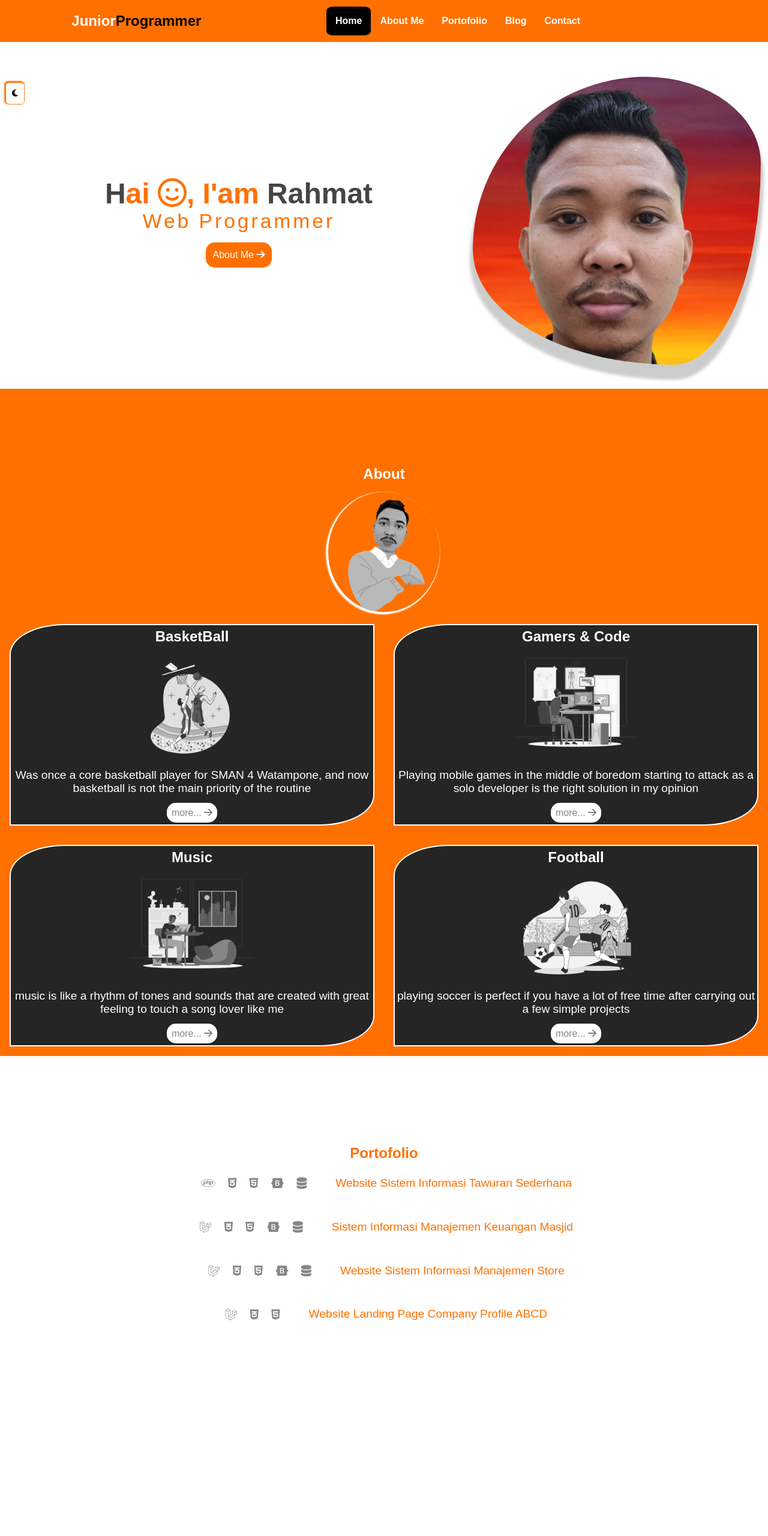
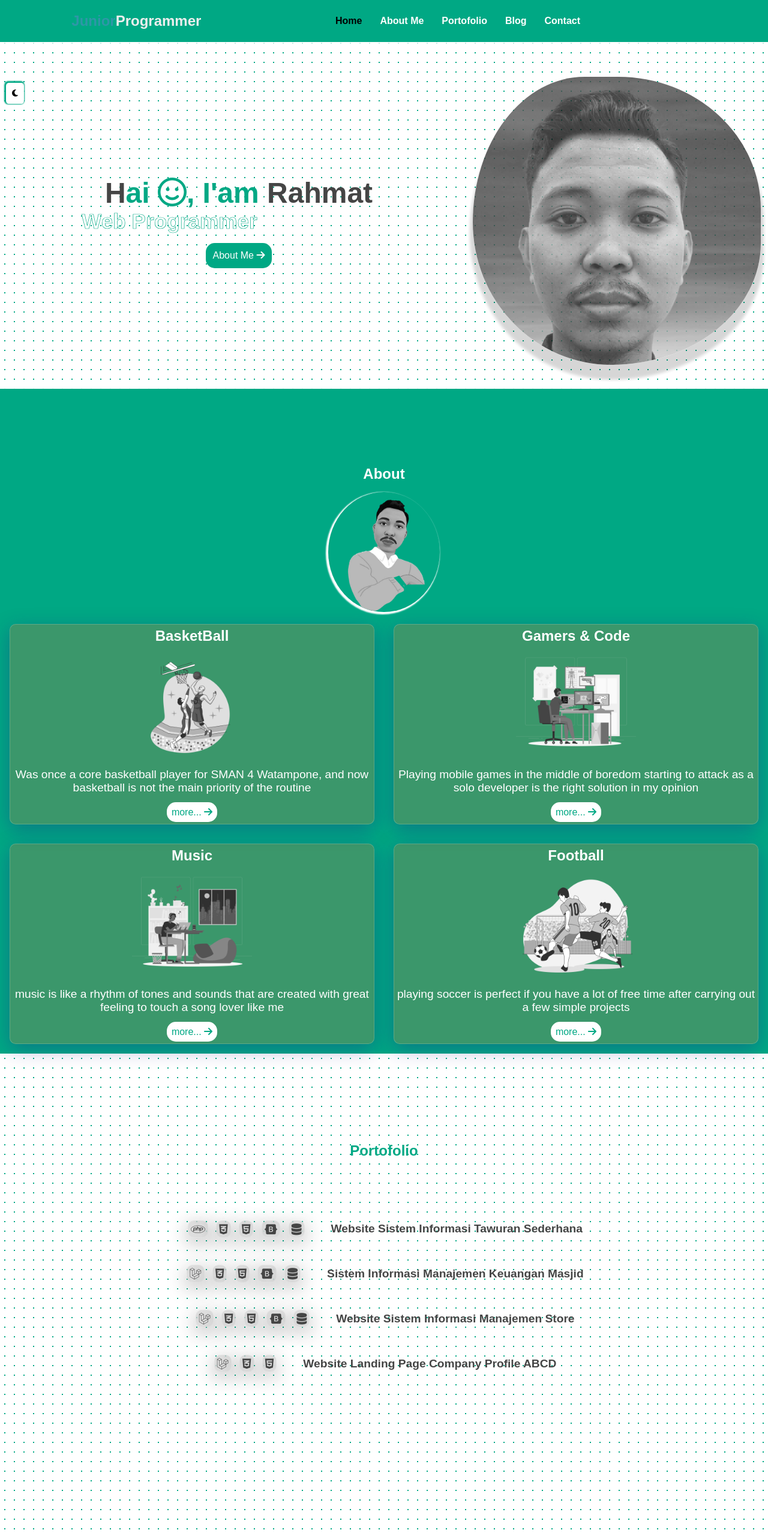
Before and after one commit to rahmatakba17/portofolio-native, a plain HTML site: page index.html in a window 1280 px wide. Shown: the top 2560 px of the page at 60% size. Drawn offline with Linux system fonts and the light colour scheme; a web font is replaced by a local one.

Commit message:
perubahan warna tema dan sedikit perubahan animasi

```diff
--- a/assets/css/style.css
+++ b/assets/css/style.css
@@ -1,5 +1,6 @@
 :root{
-    --orange : #FF7000;
+    --bluemoon : #112E41;
+    --orange:#FF7000;
     --yellow: #FFBF00;
     --red : #DC3535;
     --facebook: #0002A1;
@@ -9,15 +10,17 @@
     --cream: #ffff;
     --black: #000000;
     --whatsapp : #00a884;
+    /* --whatsapp : #00FFCA; */
 }
 *{
     margin: 0;
     padding: 0;
     scroll-behavior: smooth;
 }
+
 body{
     background-color:var(--cream);
-    color: var(--orange);
+    color: var(--whatsapp);
     box-sizing: border-box;
     /* font-family: "Roboto", "Helvetica Neue", sans-serif; "Baloo Paaji", cursive*/
     /* font-family:'Segoe UI', Tahoma, Geneva, Verdana, sans-serif; */
@@ -37,7 +40,7 @@ body{
     cursor: pointer;
 }
 ::-webkit-scrollbar-thumb:hover {
-    background-color: var(--orange);
+    background-color: var(--whatsapp);
         transition: 30s;
 }
 
@@ -57,7 +60,10 @@ body{
     width: 100%;
     height: 40px;
     position: fixed;
-    background-color: var(--orange);
+    background-color: var(--whatsapp);
+}
+.header .sticky{
+    background-color: red !important;
 }
 .nav-header>li{
     list-style: none;
@@ -81,12 +87,14 @@ body{
     color: var(--black);
     transition: ease-in-out all .6s;
 }
-.active{
-    background-color: var(--black);
-    border-radius: 15%;
+.nav-li> .a-active{
+    /* background-color: var(--black); */
+    /* border-radius: 15%; */
+    font-weight: bolder !important;
+    color: var(--black)!important;
 }
 .nav-li> .a-active:hover {
-    color: var(--orange);
+    color: var(--whatsapp);
 }
 .brand{
     display: flex;
@@ -96,11 +104,11 @@ body{
     text-transform: capitalize;
 }
 .fname{
-    color:var(--cream);
+    color: #2E97A7;
     font-weight: 600;
 }
 .lname{
-    color: var(--black);
+    color: #EEEEEE;
     font-weight: 600;
 }
 .menu-toggle {
@@ -122,6 +130,9 @@ body{
 
 /* INI BAGIAN SECTION HOME */
 .home{
+    background: radial-gradient(circle, var(--whatsapp) 10%, transparent 11%);
+    background-size: 1em 1em;
+    opacity: 1;
     text-align: center;
     padding-top: 8rem;
 }
@@ -141,10 +152,10 @@ body{
     border-radius: 15%;
     position: fixed;
     z-index: 2;
-    box-shadow: -1px -1px 2px 2px var(--orange);
+    box-shadow: -1px -1px 2px 2px var(--whatsapp);
 }
 .btn-dark:hover{
-    background-color: var(--orange);
+    background-color: var(--whatsapp);
     color: var(--black);
 }
 .home .container-home{
@@ -168,10 +179,20 @@ body{
     font-size: 3rem;
     font-weight:bold;
 }
-.card-home h4{
+/* .card-home .text-animate{
     font-size: 2.1rem;
-    font-weight: normal;
+    font-weight:bolder;
     letter-spacing: 4px;
+} */
+.card-home .text-animate{
+    position: relative;
+    width: 32.8rem;
+    color: transparent;
+    -webkit-text-stroke: .7px var(--whatsapp);
+}
+.card-home .text-animate h4{
+    font-size: 2.2rem;
+    font-weight: 700;
 }
 .card-home h3::first-letter {
     color: var(--sec-orange);
@@ -185,7 +206,7 @@ body{
 .box-home .btn-card-home {
     display: inline-block;
     padding: 12px;
-    background-color: var(--orange);
+    background-color: var(--whatsapp);
     border: 0;
     color: var(--cream);
     text-decoration: none;
@@ -200,7 +221,7 @@ body{
     transition: all 1s;
 }
 aside{
-    /* background: var(--orange);   */
+    /* background: var(--whatsapp);   */
     border-radius: 30% 10px 30% 10px;
     display: flex;
     align-items: center;
@@ -225,6 +246,8 @@ h2 {
     background: url('../../img/rahmat-colours.png');
     -webkit-background-size: cover;
     background-size: cover;
+    filter: grayscale(100%);
+    opacity: 0.8;
     display: flex;
     justify-content: center;
     align-items: center;
@@ -237,6 +260,9 @@ h2 {
     background-position: center center;
     /* border-radius: 70% 70% 120% 90%; */
     transition: all 1s ease-in-out;
+}
+.box-home-img:hover{
+    filter: none;
 }
 @keyframes animate {
     0%{
@@ -255,7 +281,7 @@ h2 {
     text-align: center;
     padding-top: 8rem;
     color: var(--cream);
-    background-color: var(--orange);
+    background-color: var(--whatsapp);
     box-shadow: -2px 0px 2px 2px var(--cream);
 }
 .title-about{
@@ -278,20 +304,25 @@ h2 {
     transition: 3s;
 }
 .box-about{
-    border: 2px var(--cream) solid;
-    border-radius: 15% 0 15% 0;
+    background: rgba(234, 101, 33, 0.25);
+    box-shadow: 0 8px 32px 0 rgba(31, 38, 135, 0.37);
+    backdrop-filter: blur(3.5px);
+    -webkit-backdrop-filter: blur(3.5px);
+    border-radius: 10px;
+    border: 1px solid rgba(255, 255, 255, 0.18);
     margin: 1em;
     padding-bottom: 10px;
     text-align: center;
     align-items: center;
     flex: 40%;
-    filter: grayscale(100%);
+    /* filter: grayscale(100%); */
     cursor: pointer;
-    background: linear-gradient(90deg, rgb(63, 31, 14) 100%, rgba(153,127,57) 88%);
+    /* background: linear-gradient(90deg, rgb(63, 31, 14) 100%, rgba(153,127,57) 88%); */
 }
 .box-about:hover{
-    filter: grayscale(0);
+    filter: none;
     transition: 2s;
+    color: var(--black);
 }
 .box-about .label-about{
     display: block;
@@ -299,8 +330,8 @@ h2 {
 .img-about{
     filter: grayscale(100%);
 }
-.img-about:hover {
-    filter: none;
+.box-about , .img-about:hover {
+    filter: none !important;
     transition: 1s;
 }
 .box-about p{
@@ -312,7 +343,7 @@ h2 {
     /* position: absolute; */
     top: 0;
     padding-top: 5px;
-    color: var(--cream);
+    /* color: var(--cream); */
     font-size: 1.5rem;
     font-weight:bold;
 }
@@ -321,7 +352,7 @@ h2 {
     background-color: var(--cream);
     border: 0;
     font-size: 1rem;
-    color : var(--orange);
+    color : var(--whatsapp);
     border-radius: 15px;
     text-decoration: none;
         list-style: none;
@@ -336,16 +367,43 @@ h2 {
 /* INI BAGIAN SECTION PORTOFOLIO */
 .portofolio{
     height: 100vh;
+    background: radial-gradient(circle, var(--whatsapp) 10%, transparent 11%);
+        background-size: 1em 1em;
+        opacity: 1;
     text-align: center;
     padding-top: 8rem;
-    color: var(--orange);
+    padding-bottom: 8rem;
+    color: var(--sec-orange);
+}
+.container-portofolio {
+    margin-top: 5rem;
 }
 .icon-box-skill{
     filter: grayscale(100%);
-    background-color: var(--cream);
+    /* background-color: var(--cream); */
         padding: 4px;
         border-radius: 3px;
         margin: 2px 4px;
+        background: rgba(234, 101, 33, 0.25);
+        backdrop-filter: blur(3.5px);
+        -webkit-backdrop-filter: blur(3.5px);
+        border-radius: 10px;
+        border: 1px solid rgba(255, 255, 255, 0.18);
+        box-shadow: 0 8px 32px 0 rgba(31, 38, 135, 0.37);
+}
+.box-title-website{
+    /* filter: grayscale(100%); */
+    /* background: rgba(234, 101, 33, 0.25); */
+        /* backdrop-filter: blur(3.5px); */
+        /* -webkit-backdrop-filter: blur(3.5px);
+        border-radius: 10px;
+        border: 1px solid rgba(255, 255, 255, 0.18); */
+        /* box-shadow: 0 8px 32px 0 rgba(31, 38, 135, 0.37); */
+        font-weight: 700;
+}
+.box-title-website:hover {
+    color: var(--whatsapp);
+    transition: 0.9s;
 }
 .icon-box-skill:hover {
     filter: grayscale(0);
@@ -353,7 +411,7 @@ h2 {
 }
 
 .html:hover {
-    color: var(--orange);
+    color: var(--whatsapp);
 }
 
 .laravel:hover {
@@ -371,8 +429,8 @@ h2 {
     color: var(--yellow);
 }
 .portofolio h1{
-    margin-top: 20px;
-    color: var(--orange);
+    margin-top: 1.2rem;
+    color: var(--whatsapp);
 }
 .box-portofolio{
     display: flex;
@@ -390,7 +448,7 @@ h2 {
 .blog{
     text-align: center;
     padding-top: 8rem;
-    background-color: var(--orange);
+    background-color: var(--whatsapp);
     color: var(--cream);
     box-shadow: -2px 0px 2px 2px var(--cream);
 }
@@ -406,7 +464,7 @@ h2 {
     padding: 15px;
     background-color:var(--cream);
     margin: 10px;
-    border-radius: 50% 50% 50% 10px;
+    border-radius: 20%;
     color: var(--black);
     justify-content:space-evenly;
     border-left: .5em var(--sec-orange) solid;
@@ -416,10 +474,13 @@ h2 {
 .box-blog:hover{
     filter: grayscale(0);
     transition: 2s;
+    border-color: var(--black);
+    color: var(--black);
+    font-weight: bold;
 }
 .box-blog .icon-blog{
     font-size: 1.1rem;
-    color: var(--orange);
+    color: var(--whatsapp);
 }
 .box-blog >.label-box-blog{
     color: var(--sec-orange);
@@ -460,14 +521,14 @@ h2 {
 .span-contact{
     padding-bottom: 22px;
     line-height: normal;
-    color: var(--orange);
+    color: var(--whatsapp);
 }
 .box-contact-social{
     margin-top: 1em !important;
 }
 .icon-contact{
     justify-content: center;
-    background-color: var(--orange);
+    background-color: var(--whatsapp);
     color: var(--cream) !important;
     padding: 10px;
     border-radius: 3px;
@@ -494,7 +555,7 @@ h2 {
 }
 
 .box-maps>iframe{
-    border-left: 1em var(--orange) solid;
+    border-left: 1em var(--bluemoon) solid;
     border-radius: 4px;
     filter: grayscale(100%);
 }
@@ -505,7 +566,7 @@ iframe:hover{
 
 /* INI SECTION FOOTER */
 .footer{
-    background-color: var(--orange);
+    background-color: var(--whatsapp);
     color: var(--cream);
     text-align: center;
     box-shadow: -2px 0px 2px 2px var(--cream);
@@ -551,7 +612,7 @@ footer .container-footer{
     border-radius: 10%;
     background-color: var(--cream);
     filter: grayscale(100%);
-    color: var(--orange);
+    color: var(--whatsapp);
 }
 .icon-footer:hover{
     filter: grayscale(0);
@@ -575,7 +636,7 @@ footer .container-footer{
     font-style: italic;
 }
 .html:hover{
-    color: var(--orange);
+    color: var(--whatsapp);
 }
 .laravel:hover {
     color: var(--red);
@@ -681,7 +742,7 @@ footer .container-footer{
         margin-top: 50%;
     }
     .nav-ul>li>a:hover {
-        color: var(--orange) !important;
+        color: var(--bluemoon) !important;
         transition: ease-in-out all .6s;
     }
 
@@ -689,7 +750,7 @@ footer .container-footer{
         background-color: var(--black);
     }
     .active >a{
-        color: var(--orange) !important;
+        color: var(--bluemoon) !important;
     }
     .menu-toggle {
         display: flex;
@@ -725,14 +786,14 @@ footer .container-footer{
     }
 
     .menu-toggle input:checked~span:nth-child(2) {
-        background-color: var(--orange);
+        background-color: var(--whatsapp);
         transform: rotate(45deg) translate(-1px, -1px);
     }
     .menu-toggle input:checked~span:nth-child(3) {
         transform: scale(0);
     }
     .menu-toggle input:checked~span:nth-child(4) {
-        background-color: var(--orange);
+        background-color: var(--whatsapp);
         transform: rotate(-45deg) translate(-1px, 0);
     }
 
--- a/index.html
+++ b/index.html
@@ -52,7 +52,9 @@
       <div class="box-home pertama">
         <div class="card-home">
           <h3>Hai <i class="fa-regular fa-face-smile"></i>, I'am <span>Rahmat</span> </h3>
-          <h4>Web Programmer</h4>
+          <div class="text-animate">
+            <h4>Web Programmer</h4>
+          </div>
           <a href="#" class="btn-card-home">About Me <i class="fa-solid fa-arrow-right"></i></a>
         </div>
       </div>
@@ -125,12 +127,12 @@
             <i class="fa-solid icon-box-skill fa-database database" title="Mysql"></i>
           </div>
         </div>
-        <div class="col-6">
+        <div class="col-6 box-title-website">
           <p>Website Sistem Informasi Tawuran Sederhana</p>
         </div>
       </article>
       <article class="box-portofolio">
-        <div class="col-6">
+        <div class="col-6 box-title-website">
           <div class="box-skill">
             <i class="fa-brands icon-box-skill fa-laravel laravel" title="Laravel v.8"></i>
             <i class="fa-brands icon-box-skill fa-css3-alt css" title="css"></i>
@@ -139,7 +141,7 @@
             <i class="fa-solid icon-box-skill fa-database database" title="Mysql"></i>
           </div>
         </div>
-        <div class="col-6">
+        <div class="col-6 box-title-website">
           <p>Sistem Informasi Manajemen Keuangan Masjid</p>
         </div>
       </article>
@@ -153,7 +155,7 @@
             <i class="fa-solid icon-box-skill fa-database database" title="Mysql"></i>
           </div>
         </div>
-        <div class="col-6">
+        <div class="col-6 box-title-website">
           <p>Website Sistem Informasi Manajemen Store</p>
         </div>
       </article>
@@ -167,7 +169,7 @@
             <!-- <i class="fa-solid icon-box-skill fa-database database" title="Mysql"></i> -->
           </div>
         </div>
-        <div class="col-6">
+        <div class="col-6 box-title-website">
           <p>Website Landing Page Company Profile ABCD</p>
         </div>
       </article>
```
Also changed, not shown: assets/js/script.js (+9 -0 lines).
